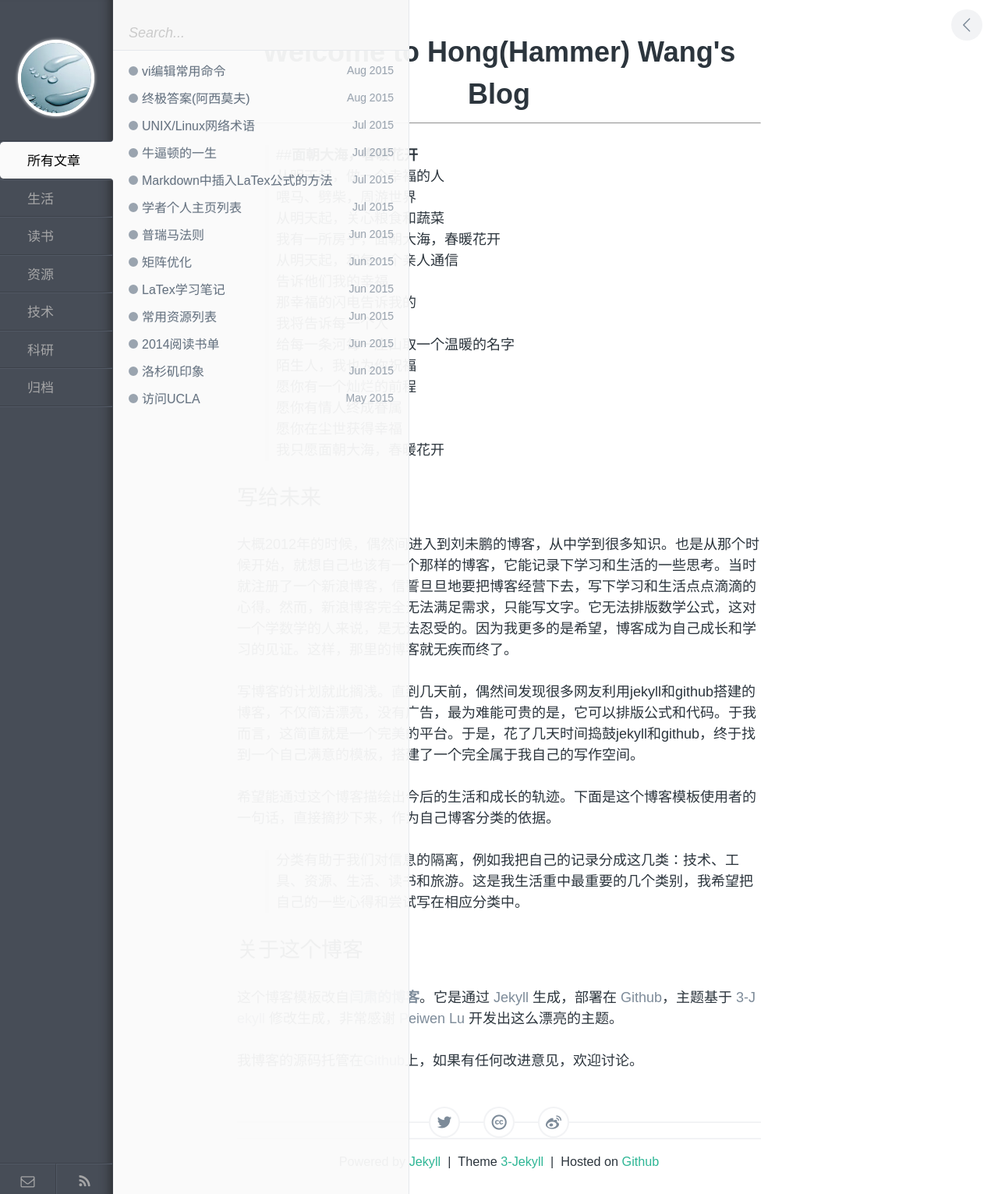
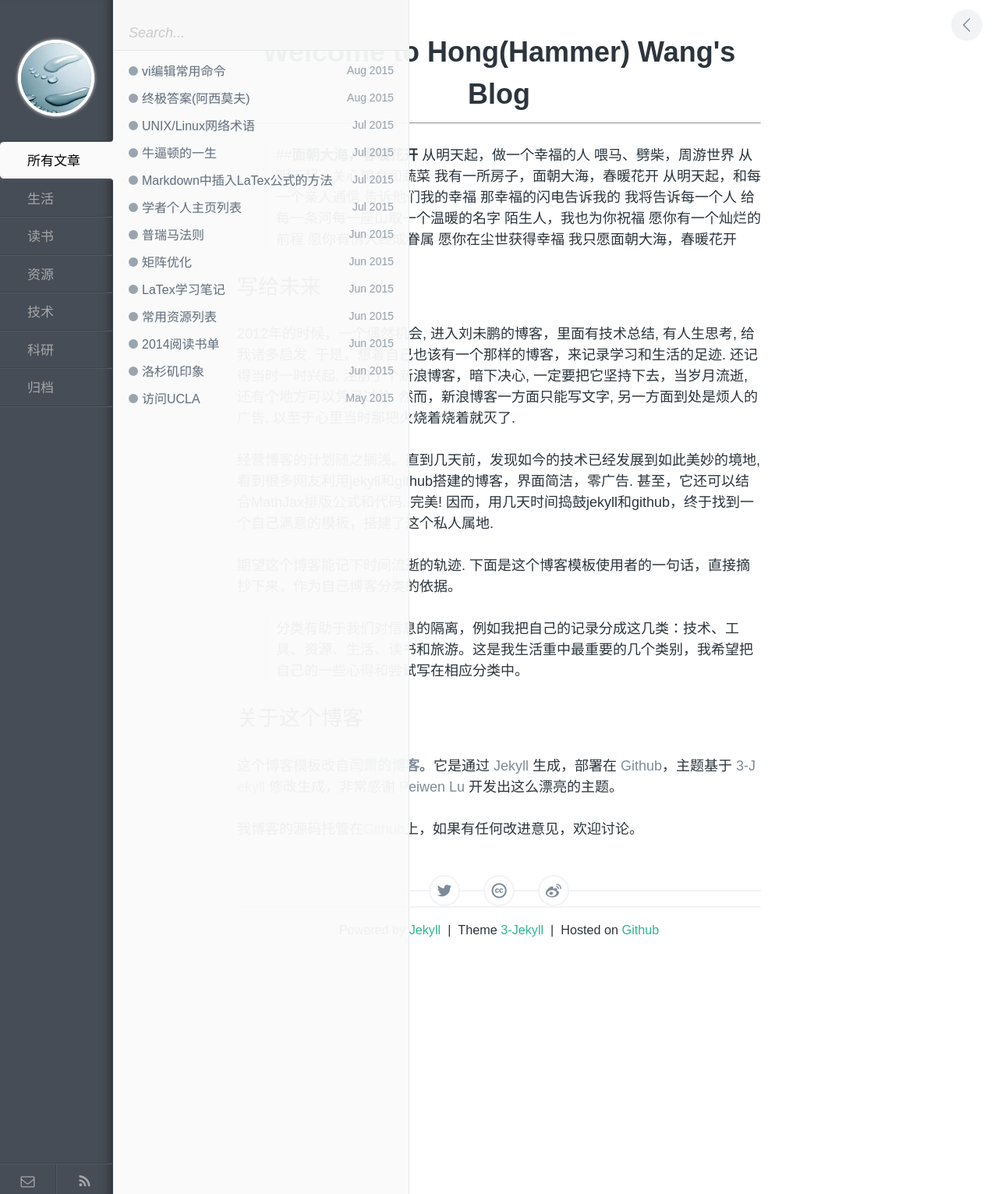
Before and after one commit to polyHong/polyHong.github.io, a Jekyll site: the page built from index.md, in a window 1280 px wide. Shown: the whole page at 78% size. Built offline with Jekyll 4.4.1, drawn with Linux system fonts in a browser that asks for light colours; Markdown is read by kramdown in place of the engine named in the settings.

Commit message:
update index.md

```diff
--- a/index.md
+++ b/index.md
@@ -24,11 +24,11 @@
 
 ## 写给未来
 
-大概2012年的时候，偶然间进入到刘未鹏的博客，从中学到很多知识。也是从那个时候开始，就想自己也该有一个那样的博客，它能记录下学习和生活的一些思考。当时就注册了一个新浪博客，信誓旦旦地要把博客经营下去，写下学习和生活点点滴滴的心得。然而，新浪博客完全无法满足需求，只能写文字。它无法排版数学公式，这对一个学数学的人来说，是无法忍受的。因为我更多的是希望，博客成为自己成长和学习的见证。这样，那里的博客就无疾而终了。
+2012年的时候，一个偶然机会, 进入刘未鹏的博客，里面有技术总结, 有人生思考, 给我诸多启发. 于是，想着自己也该有一个那样的博客，来记录学习和生活的足迹. 还记得当时一时兴起, 注册了个新浪博客，暗下决心, 一定要把它坚持下去，当岁月流逝, 还有个地方可以凭吊过往. 然而，新浪博客一方面只能写文字, 另一方面到处是烦人的广告. 以至于心里当时那把火烧着烧着就灭了.
 
-写博客的计划就此搁浅。直到几天前，偶然间发现很多网友利用jekyll和github搭建的博客，不仅简洁漂亮，没有广告，最为难能可贵的是，它可以排版公式和代码。于我而言，这简直就是一个完美的平台。于是，花了几天时间捣鼓jekyll和github，终于找到一个自己满意的模板，搭建了一个完全属于我自己的写作空间。
+经营博客的计划随之搁浅。直到几天前，发现如今的技术已经发展到如此美妙的境地, 看到很多网友利用jekyll和github搭建的博客，界面简洁，零广告. 甚至，它还可以结合MathJax排版公式和代码. 完美! 因而，用几天时间捣鼓jekyll和github，终于找到一个自己满意的模板，搭建了这个私人属地.
 
-希望能通过这个博客描绘出今后的生活和成长的轨迹。下面是这个博客模板使用者的一句话，直接摘抄下来，作为自己博客分类的依据。
+期望这个博客能记下时间流逝的轨迹. 下面是这个博客模板使用者的一句话，直接摘抄下来，作为自己博客分类的依据。
 
 >分类有助于我们对信息的隔离，例如我把自己的记录分成这几类：技术、工具、资源、生活、读书和旅游。这是我生活重中最重要的几个类别，我希望把自己的一些心得和尝试写在相应分类中。
 
```
